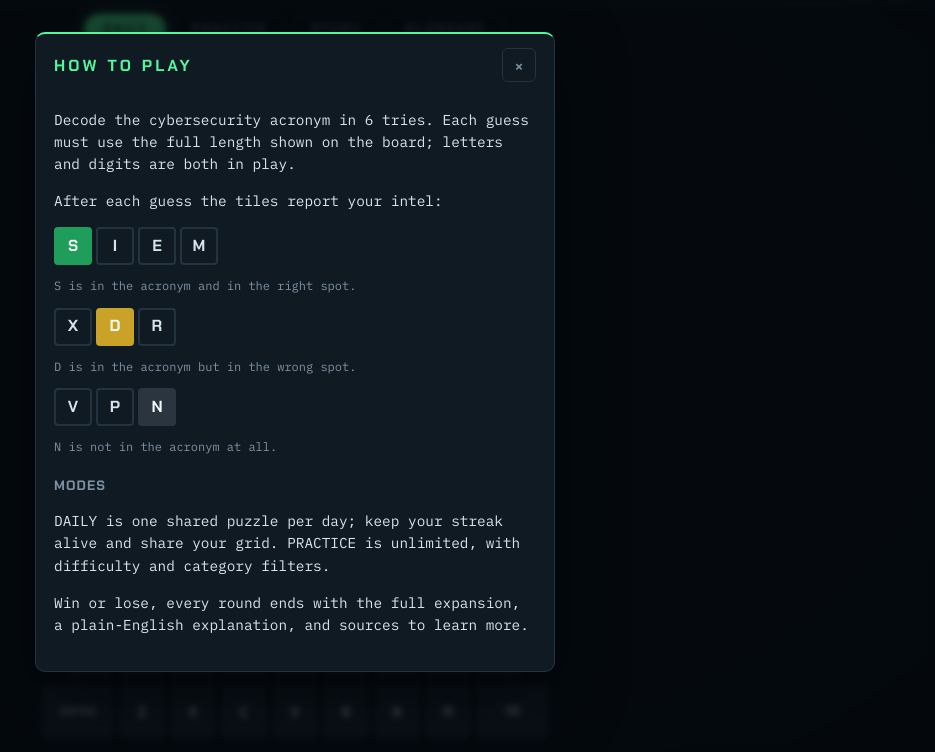
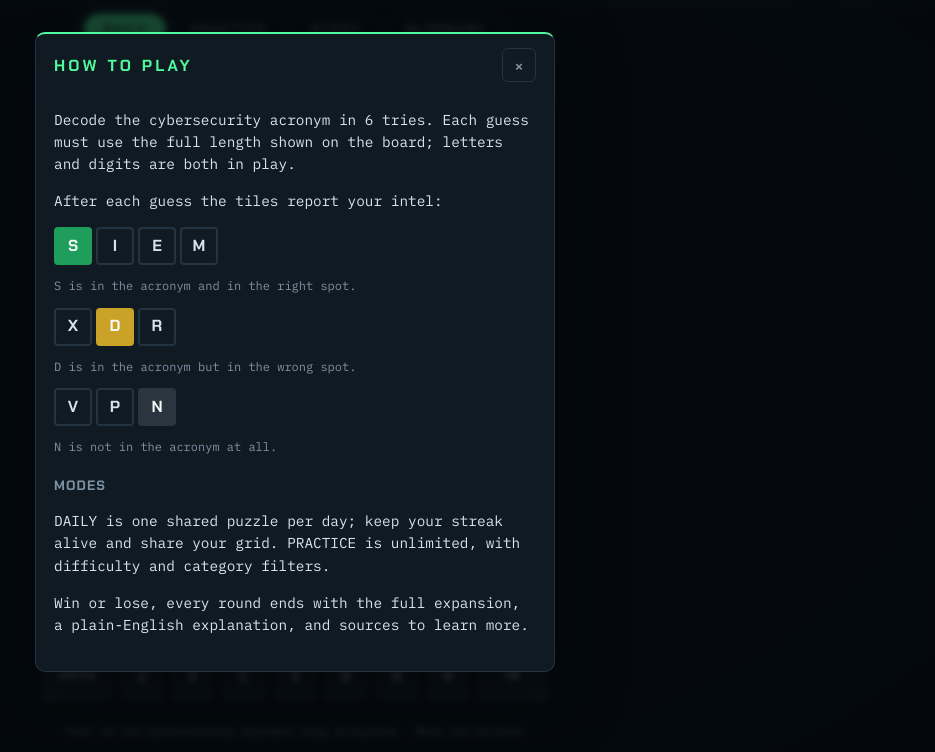
Before and after one commit to thestateofcybersecurity/cyberdle, a website built with Vite: page index.html in a window 1280 px wide. Shown: the part 48-800 px from the top of the page, without its empty margins (345-1280 px from the left). Built offline with nearby package versions, Linux system fonts and the light colour scheme.

Commit message:
feat: add ecosystem cross-link colophon
Add a small colophon under the keyboard linking Cyberdle back to the wider
ecosystem: "Part of the Cybersecurity Alphabet Soup ecosystem" to the hub, and
"Meet the builder" to the hub's About page. Styled with the existing theme
tokens (ink-dim, accent, line) and mono font to match.

```diff
--- a/index.html
+++ b/index.html
@@ -105,6 +105,11 @@
     <div id="keyboard" class="keyboard" aria-label="On-screen keyboard"></div>
   </footer>
 
+  <p class="soup-colophon">
+    Part of the <a href="https://www.cybersecurityalphabetsoup.com/" rel="noopener">Cybersecurity Alphabet Soup ecosystem</a>
+    &middot; <a href="https://www.cybersecurityalphabetsoup.com/about/" rel="noopener">Meet the builder</a>
+  </p>
+
   <div class="modal-backdrop" id="modal-backdrop" hidden>
     <section class="modal" id="modal" role="dialog" aria-modal="true" aria-labelledby="modal-title">
       <header class="modal-head">
--- a/style.css
+++ b/style.css
@@ -1037,3 +1037,22 @@ body {
     animation: none;
   }
 }
+
+/* Cross-link back to the wider Cybersecurity Alphabet Soup ecosystem. */
+.soup-colophon {
+  text-align: center;
+  font-family: var(--font-body);
+  font-size: 0.7rem;
+  color: var(--ink-dim);
+  padding: 8px 12px 14px;
+  margin: 0;
+}
+.soup-colophon a {
+  color: var(--ink-dim);
+  text-decoration: none;
+  border-bottom: 1px dotted var(--line);
+}
+.soup-colophon a:hover {
+  color: var(--accent);
+  border-bottom-color: var(--accent);
+}
```
